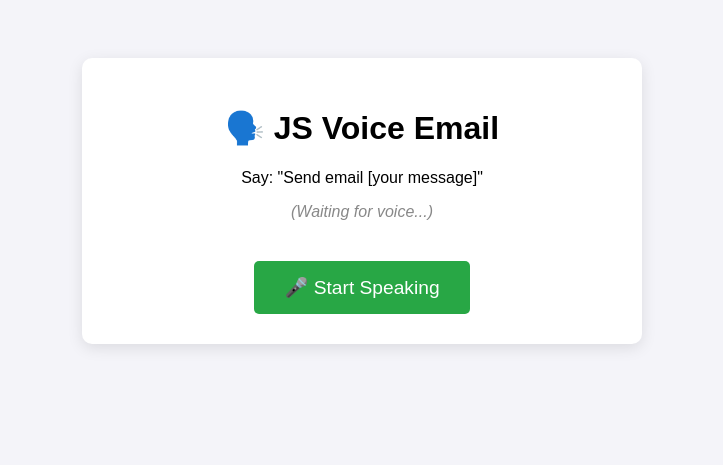
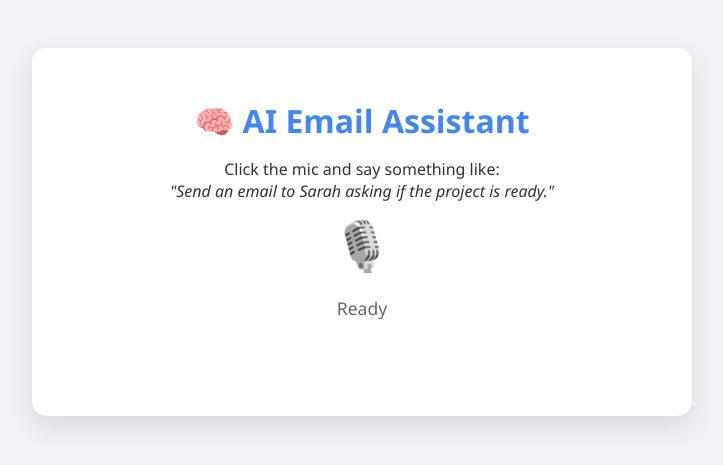
Before and after one commit to rpccl/rpccl.github.io, a Jekyll site: the page v.html, which Jekyll copies as it is, in a window 1280 px wide. Shown: the top 465 px of the page, without its empty margins (278-1001 px from the left). Built offline with Jekyll 4.4.1, drawn with Linux system fonts in a browser that asks for light colours; part of the change alters nothing that is shown.

````diff
--- a/v.html
+++ b/v.html
@@ -1,115 +1,166 @@
-                        <!DOCTYPE html>
+<!DOCTYPE html>
 <html lang="en">
 <head>
     <meta charset="UTF-8">
-    <title>JS Voice Email</title>
-    <script type="text/javascript" src="https://cdn.jsdelivr.net/npm/@emailjs/browser@3/dist/email.min.js"></script>
+    <title>AI Voice Email (Mock)</title>
     <style>
-        body { font-family: sans-serif; text-align: center; padding: 50px; background-color: #f4f4f9; }
-        .container { background: white; padding: 30px; border-radius: 10px; box-shadow: 0 4px 15px rgba(0,0,0,0.1); max-width: 500px; margin: auto; }
-        button { padding: 15px 30px; font-size: 1.2em; cursor: pointer; background-color: #28a745; color: white; border: none; border-radius: 5px; margin-top: 20px;}
-        button:disabled { background-color: #ccc; cursor: not-allowed; }
-        #status { margin-top: 20px; color: #555; font-weight: bold; }
-        #transcript { font-style: italic; color: #888; margin-top: 10px; }
+        body { font-family: 'Segoe UI', sans-serif; text-align: center; padding: 40px; background-color: #f0f2f5; color: #333; }
+        .card { background: white; padding: 30px; border-radius: 15px; box-shadow: 0 10px 25px rgba(0,0,0,0.1); max-width: 600px; margin: auto; }
+        h1 { margin-bottom: 10px; color: #4285F4; }
+
+        /* The Listening Button */
+        #micBtn {
+            font-size: 3em; background: none; border: none; cursor: pointer;
+            transition: transform 0.2s; filter: grayscale(100%);
+        }
+        #micBtn:hover { transform: scale(1.1); }
+        #micBtn.listening { filter: grayscale(0%); animation: pulse 1.5s infinite; }
+
+        @keyframes pulse { 0% { transform: scale(1); } 50% { transform: scale(1.1); } 100% { transform: scale(1); } }
+
+        /* Status & Output areas */
+        .status { margin: 20px 0; font-size: 1.1em; color: #666; height: 30px;}
+        .transcript { font-style: italic; color: #888; margin-bottom: 20px; min-height: 20px;}
+
+        /* The "Faked" Email Display */
+        #emailPreview {
+            text-align: left; background: #fffde7; border: 1px solid #fdd835;
+            padding: 20px; border-radius: 8px; display: none; margin-top: 20px;
+        }
+        .field { margin-bottom: 10px; }
+        .label { font-weight: bold; color: #555; width: 60px; display: inline-block;}
     </style>
+
+    <script type="importmap">
+      {
+        "imports": {
+          "@google/generative-ai": "https://esm.run/@google/generative-ai"
+        }
+      }
+    </script>
 </head>
 <body>
 
-    <div class="container">
-        <h1>🗣️ JS Voice Email</h1>
-        <p>Say: "Send email [your message]"</p>
+    <div class="card">
+        <h1>🧠 AI Email Assistant</h1>
+        <p>Click the mic and say something like:<br>
+        <i>"Send an email to Sarah asking if the project is ready."</i></p>
 
-        <div id="transcript">(Waiting for voice...)</div>
-        <div id="status"></div>
+        <button id="micBtn" onclick="toggleListening()">🎙️</button>
 
-        <button id="talkBtn" onclick="startListening()">🎤 Start Speaking</button>
+        <div class="status" id="status">Ready</div>
+        <div class="transcript" id="transcript"></div>
+
+        <div id="emailPreview">
+            <h3>✉️ Email Draft Generated</h3>
+            <div class="field"><span class="label">To:</span> <span id="toDisplay"></span></div>
+            <div class="field"><span class="label">Subject:</span> <span id="subDisplay"></span></div>
+            <div class="field"><span class="label">Body:</span> <span id="bodyDisplay"></span></div>
+            <hr>
+            <div style="text-align:right; font-size:0.8em; color:green;">✓ Simulated Send Success</div>
+        </div>
     </div>
 
-    <script>
-        // --- CONFIGURATION ---
-        // REPLACE THESE WITH YOUR EMAILJS KEYS!
-        const SERVICE_ID = "YOUR_SERVICE_ID";
-        const TEMPLATE_ID = "YOUR_TEMPLATE_ID";
-        const PUBLIC_KEY = "YOUR_PUBLIC_KEY";
+    <script type="module">
+        import { GoogleGenerativeAI } from "@google/generative-ai";
 
-        // Initialize EmailJS
-        emailjs.init(PUBLIC_KEY);
+        // --- 1. CONFIGURATION ---
+        // ⚠️ SECURITY WARNING: Never use this Key in a real public website.
+        // It's okay for local testing, but anyone who views source can see it.
+        const API_KEY = "AIzaSyDxw8ulwIyPZJTeoIY0WJySj3HH4ns5r_U";
 
-        // --- VOICE RECOGNITION SETUP ---
+        const genAI = new GoogleGenerativeAI(API_KEY);
+        const model = genAI.getGenerativeModel({ model: "gemini-1.5-flash" });
+
+        // --- 2. VOICE SETUP ---
         const SpeechRecognition = window.SpeechRecognition || window.webkitSpeechRecognition;
         const recognition = new SpeechRecognition();
+        const micBtn = document.getElementById('micBtn');
         const statusDiv = document.getElementById('status');
         const transDiv = document.getElementById('transcript');
-        const btn = document.getElementById('talkBtn');
+        const previewDiv = document.getElementById('emailPreview');
 
-        recognition.onstart = () => {
-            statusDiv.innerText = "Listening...";
-            btn.disabled = true;
-        };
+        let isListening = false;
 
-        recognition.onspeechend = () => {
-            statusDiv.innerText = "Processing...";
-            recognition.stop();
-        };
-
-        recognition.onresult = (event) => {
-            const command = event.results[0][0].transcript.toLowerCase();
-            transDiv.innerText = `You said: "${command}"`;
-
-            // --- SIMPLE LOGIC ---
-            if (command.includes("send email")) {
-                // Remove the trigger phrase "send email" to get the actual message
-                const messageContent = command.replace("send email", "").trim();
-
-                if(messageContent.length > 0) {
-                    sendEmail(messageContent);
-                } else {
-                    speak("I heard the command, but the message was empty.");
-                    statusDiv.innerText = "Message empty.";
-                    btn.disabled = false;
-                }
+        window.toggleListening = function() {
+            if (isListening) {
+                recognition.stop();
             } else {
-                speak("I did not hear the send command.");
-                statusDiv.innerText = "Command not recognized.";
-                btn.disabled = false;
+                recognition.start();
             }
         };
 
-        // --- EMAIL SENDING FUNCTION ---
-        function sendEmail(message) {
-            statusDiv.innerText = "Sending email...";
-            speak("Sending email now.");
+        recognition.onstart = () => {
+            isListening = true;
+            micBtn.classList.add('listening');
+            statusDiv.innerText = "Listening...";
+            previewDiv.style.display = 'none'; // Hide previous result
+        };
 
-            const params = {
-                message: message,  // This matches {{message}} in your EmailJS template
-                to_name: "Myself"  // Optional: You can set this in EmailJS too
-            };
+        recognition.onend = () => {
+            isListening = false;
+            micBtn.classList.remove('listening');
+            if (statusDiv.innerText === "Listening...") {
+                statusDiv.innerText = "Stopped.";
+            }
+        };
 
-            emailjs.send(SERVICE_ID, TEMPLATE_ID, params)
-                .then(function(response) {
-                    statusDiv.innerText = "✅ Email Sent Successfully!";
-                    speak("Email sent successfully.");
-                    btn.disabled = false;
-                }, function(error) {
-                    statusDiv.innerText = "❌ Failed: " + JSON.stringify(error);
-                    speak("Failed to send email.");
-                    btn.disabled = false;
-                });
+        recognition.onresult = async (event) => {
+            const userText = event.results[0][0].transcript;
+            transDiv.innerText = `You said: "${userText}"`;
+            statusDiv.innerText = "Thinking (Asking AI)... 🧠";
+
+            // Send to AI
+            await processWithAI(userText);
+        };
+
+        // --- 3. THE BRAIN (AI LOGIC) ---
+        async function processWithAI(text) {
+            try {
+                // We give the AI a "Persona" and strict instructions to return JSON
+                const prompt = `
+                    You are a helpful email assistant.
+                    Extract the following from this command: "${text}".
+
+                    Return ONLY a JSON object (no markdown, no extra text) with these keys:
+                    - "recipient": Who is it for? (Extract name).
+                    - "subject": A professional subject line based on the content.
+                    - "body": The email message, polite and professional.
+
+                    Example output format: {"recipient": "Mom", "subject": "Hello", "body": "Hi..."}
+                `;
+
+                const result = await model.generateContent(prompt);
+                const response = await result.response;
+                const aiText = response.text();
+
+                // Clean up the text just in case the AI adds ```json blocks
+                const cleanJson = aiText.replace(/```json/g, '').replace(/```/g, '').trim();
+
+                // Parse and Display
+                const data = JSON.parse(cleanJson);
+
+                document.getElementById('toDisplay').innerText = data.recipient;
+                document.getElementById('subDisplay').innerText = data.subject;
+                document.getElementById('bodyDisplay').innerText = data.body;
+
+                previewDiv.style.display = 'block';
+                statusDiv.innerText = "Done!";
+
+                // Speak confirmation
+                speak(`I prepared an email to ${data.recipient} with the subject ${data.subject}.`);
+
+            } catch (error) {
+                console.error(error);
+                statusDiv.innerText = "Error: Could not understand.";
+                speak("I'm sorry, I got confused.");
+            }
         }
 
-        // --- TEXT TO SPEECH ---
         function speak(text) {
             const utterance = new SpeechSynthesisUtterance(text);
             window.speechSynthesis.speak(utterance);
         }
-
-        function startListening() {
-            try {
-                recognition.start();
-            } catch (e) {
-                alert("Browser not supported. Please use Chrome.");
-            }
-        }
     </script>
 </body>
 </html>
````
